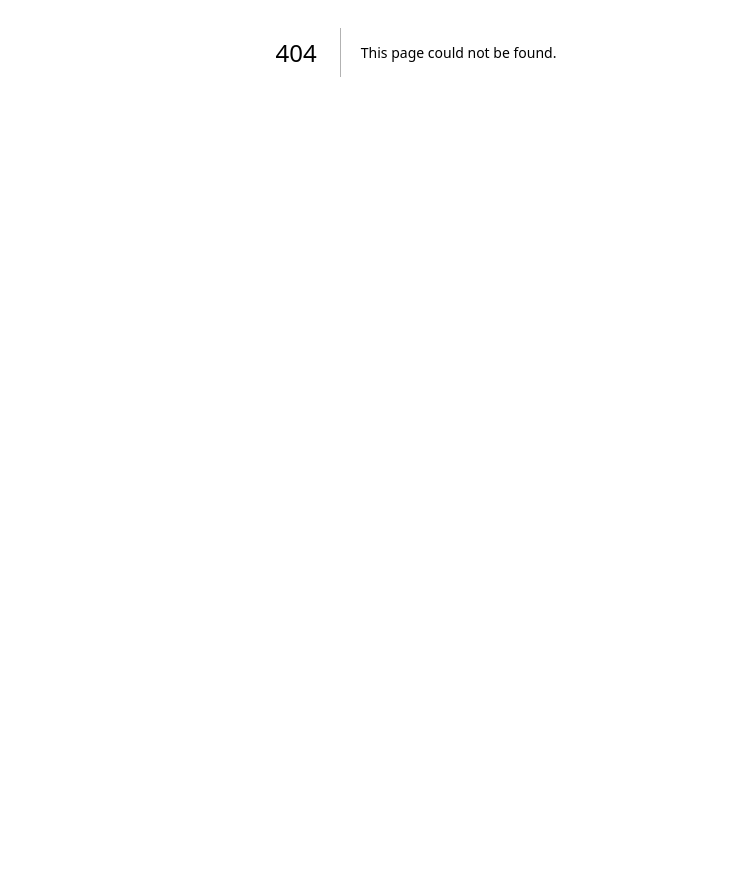
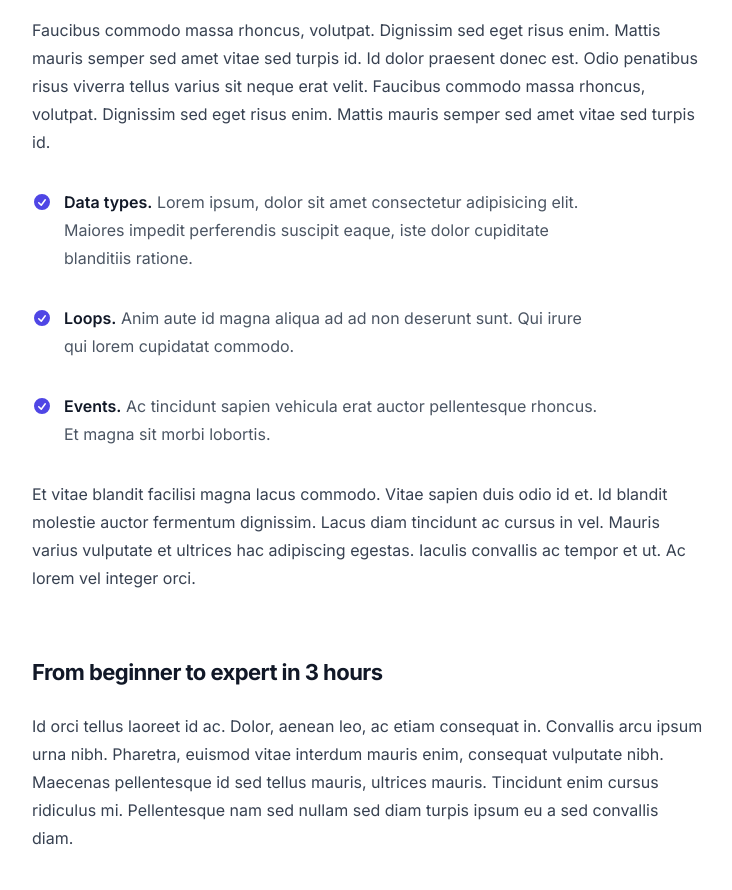
Before and after one commit to frostini/testable, a Next.js app: page /terms in a window 1280 px wide. Before the commit this address had no page. Shown: the part 348-1238 px from the top of the page, without its empty margins (224-956 px from the left). Before the commit the page ends 800 px from the top, so only its background shows below. Built offline with nearby package versions, Linux system fonts and the light colour scheme; a web font is replaced by a local one.

Commit message:
added terms and conditions template to test

```diff
--- /dev/null
+++ b/src/pages/terms.jsx
@@ -0,0 +1,108 @@
+import { CheckCircleIcon, InformationCircleIcon } from '@heroicons/react/20/solid'
+
+export default function Example() {
+  return (
+    <div className="bg-white py-32 px-6 lg:px-8">
+      <div className="mx-auto max-w-3xl text-base leading-7 text-gray-700">
+        <p className="text-base font-semibold leading-7 text-indigo-600">Introducing</p>
+        <h1 className="mt-2 text-3xl font-bold tracking-tight text-gray-900 sm:text-4xl">JavaScript for Beginners</h1>
+        <p className="mt-6 text-xl leading-8">
+          Aliquet nec orci mattis amet quisque ullamcorper neque, nibh sem. At arcu, sit dui mi, nibh dui, diam eget
+          aliquam. Quisque id at vitae feugiat egestas ac. Diam nulla orci at in viverra scelerisque eget. Eleifend
+          egestas fringilla sapien.
+        </p>
+        <div className="mt-10 max-w-2xl">
+          <p>
+            Faucibus commodo massa rhoncus, volutpat. Dignissim sed eget risus enim. Mattis mauris semper sed amet vitae
+            sed turpis id. Id dolor praesent donec est. Odio penatibus risus viverra tellus varius sit neque erat velit.
+            Faucibus commodo massa rhoncus, volutpat. Dignissim sed eget risus enim. Mattis mauris semper sed amet vitae
+            sed turpis id.
+          </p>
+          <ul role="list" className="mt-8 max-w-xl space-y-8 text-gray-600">
+            <li className="flex gap-x-3">
+              <CheckCircleIcon className="mt-1 h-5 w-5 flex-none text-indigo-600" aria-hidden="true" />
+              <span>
+                <strong className="font-semibold text-gray-900">Data types.</strong> Lorem ipsum, dolor sit amet
+                consectetur adipisicing elit. Maiores impedit perferendis suscipit eaque, iste dolor cupiditate
+                blanditiis ratione.
+              </span>
+            </li>
+            <li className="flex gap-x-3">
+              <CheckCircleIcon className="mt-1 h-5 w-5 flex-none text-indigo-600" aria-hidden="true" />
+              <span>
+                <strong className="font-semibold text-gray-900">Loops.</strong> Anim aute id magna aliqua ad ad non
+                deserunt sunt. Qui irure qui lorem cupidatat commodo.
+              </span>
+            </li>
+            <li className="flex gap-x-3">
+              <CheckCircleIcon className="mt-1 h-5 w-5 flex-none text-indigo-600" aria-hidden="true" />
+              <span>
+                <strong className="font-semibold text-gray-900">Events.</strong> Ac tincidunt sapien vehicula erat
+                auctor pellentesque rhoncus. Et magna sit morbi lobortis.
+              </span>
+            </li>
+          </ul>
+          <p className="mt-8">
+            Et vitae blandit facilisi magna lacus commodo. Vitae sapien duis odio id et. Id blandit molestie auctor
+            fermentum dignissim. Lacus diam tincidunt ac cursus in vel. Mauris varius vulputate et ultrices hac
+            adipiscing egestas. Iaculis convallis ac tempor et ut. Ac lorem vel integer orci.
+          </p>
+          <h2 className="mt-16 text-2xl font-bold tracking-tight text-gray-900">From beginner to expert in 3 hours</h2>
+          <p className="mt-6">
+            Id orci tellus laoreet id ac. Dolor, aenean leo, ac etiam consequat in. Convallis arcu ipsum urna nibh.
+            Pharetra, euismod vitae interdum mauris enim, consequat vulputate nibh. Maecenas pellentesque id sed tellus
+            mauris, ultrices mauris. Tincidunt enim cursus ridiculus mi. Pellentesque nam sed nullam sed diam turpis
+            ipsum eu a sed convallis diam.
+          </p>
+          <figure className="mt-10 border-l border-indigo-600 pl-9">
+            <blockquote className="font-semibold text-gray-900">
+              <p>
+                “Vel ultricies morbi odio facilisi ultrices accumsan donec lacus purus. Lectus nibh ullamcorper ac
+                dictum justo in euismod. Risus aenean ut elit massa. In amet aliquet eget cras. Sem volutpat enim
+                tristique.”
+              </p>
+            </blockquote>
+            <figcaption className="mt-6 flex gap-x-4">
+              <img
+                className="h-6 w-6 flex-none rounded-full bg-gray-50"
+                src="https://images.unsplash.com/photo-1502685104226-ee32379fefbe?ixlib=rb-1.2.1&ixid=eyJhcHBfaWQiOjEyMDd9&auto=format&fit=facearea&facepad=2&w=256&h=256&q=80"
+                alt=""
+              />
+              <div className="text-sm leading-6">
+                <strong className="font-semibold text-gray-900">Maria Hill</strong> – Marketing Manager
+              </div>
+            </figcaption>
+          </figure>
+          <p className="mt-10">
+            Faucibus commodo massa rhoncus, volutpat. Dignissim sed eget risus enim. Mattis mauris semper sed amet vitae
+            sed turpis id. Id dolor praesent donec est. Odio penatibus risus viverra tellus varius sit neque erat velit.
+          </p>
+        </div>
+        <figure className="mt-16">
+          <img
+            className="aspect-video rounded-xl bg-gray-50 object-cover"
+            src="https://images.unsplash.com/photo-1500648767791-00dcc994a43e?ixlib=rb-1.2.1&auto=format&fit=facearea&w=1310&h=873&q=80&facepad=3"
+            alt=""
+          />
+          <figcaption className="mt-4 flex gap-x-2 text-sm leading-6 text-gray-500">
+            <InformationCircleIcon className="mt-0.5 h-5 w-5 flex-none text-gray-300" aria-hidden="true" />
+            Faucibus commodo massa rhoncus, volutpat.
+          </figcaption>
+        </figure>
+        <div className="mt-16 max-w-2xl">
+          <h2 className="text-2xl font-bold tracking-tight text-gray-900">Everything you need to get up and running</h2>
+          <p className="mt-6">
+            Purus morbi dignissim senectus mattis adipiscing. Amet, massa quam varius orci dapibus volutpat cras. In
+            amet eu ridiculus leo sodales cursus tristique. Tincidunt sed tempus ut viverra ridiculus non molestie.
+            Gravida quis fringilla amet eget dui tempor dignissim. Facilisis auctor venenatis varius nunc, congue erat
+            ac. Cras fermentum convallis quam.
+          </p>
+          <p className="mt-8">
+            Faucibus commodo massa rhoncus, volutpat. Dignissim sed eget risus enim. Mattis mauris semper sed amet vitae
+            sed turpis id. Id dolor praesent donec est. Odio penatibus risus viverra tellus varius sit neque erat velit.
+          </p>
+        </div>
+      </div>
+    </div>
+  )
+}
```
